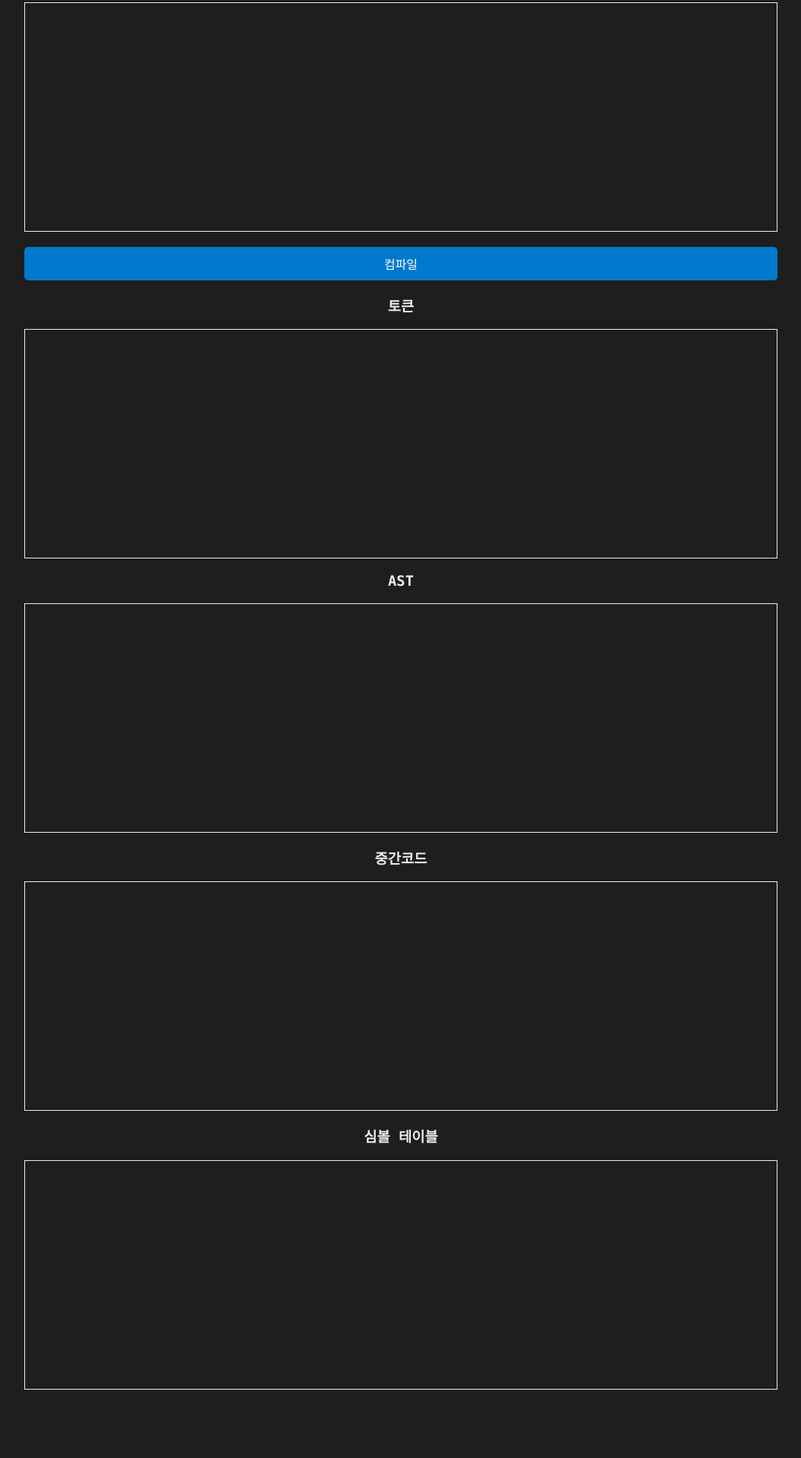
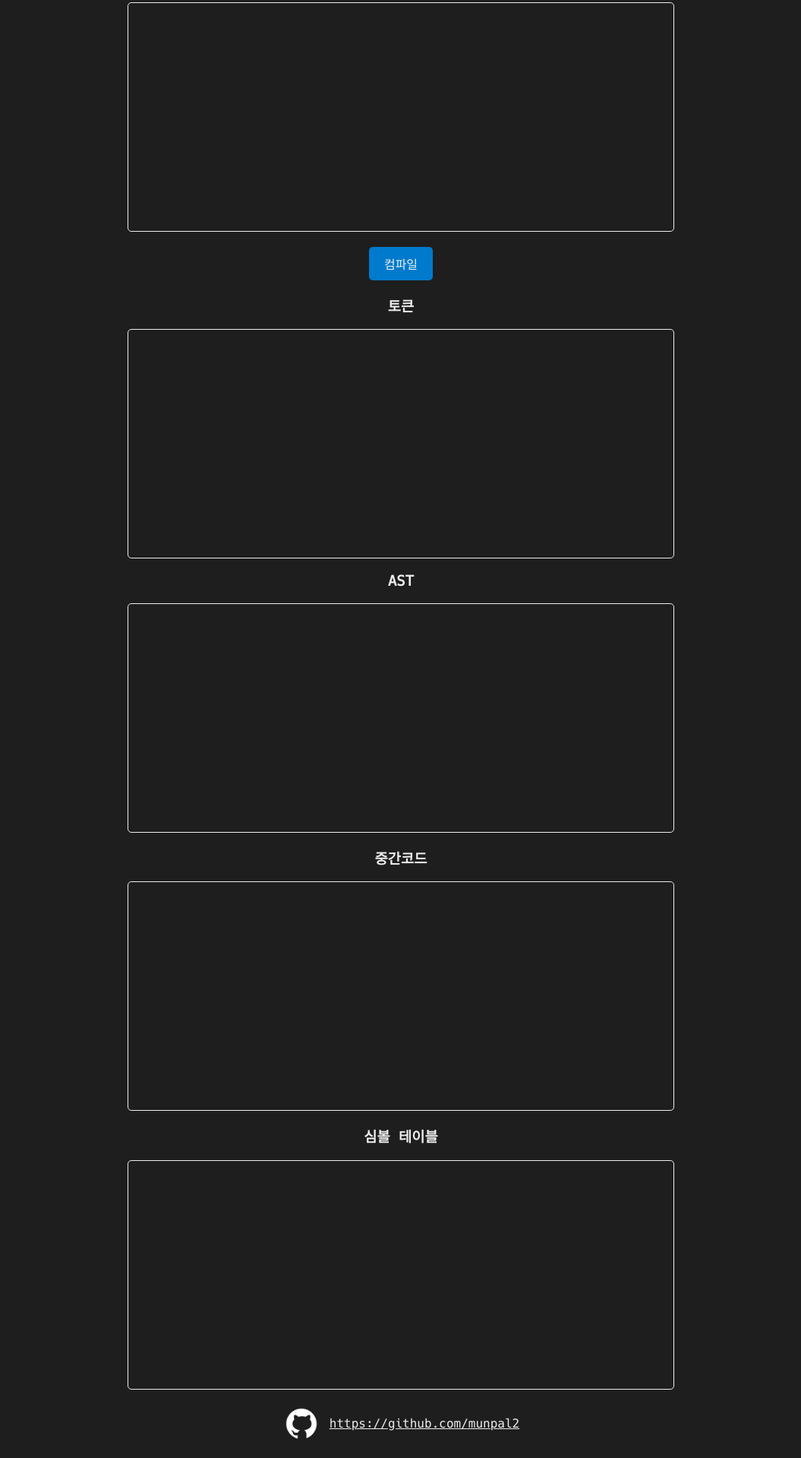
Before and after one commit to mulpal22/wcom, a plain HTML site: page index.html in a window 1280 px wide. Shown: the part 504-2423 px from the top of the page at 76% size, without its empty margins (112-1167 px from the left). Before the commit the page ends 2353 px from the top, so only its background shows below. Drawn offline with Linux system fonts and the light colour scheme.

Commit message:
크레딧과 폰트 추가

```diff
--- a/index.html
+++ b/index.html
@@ -3,7 +3,8 @@
     <head>
         <meta charset="UTF-8">
         <meta name="viewport" content="width=device-width, initial-scale=1.0">
-        <link rel="stylesheet" href="style.css"></link>
+        <title>집에서 만드는 컴파일러</title>
+        <link rel="stylesheet" href="style.css">
     </head>
     <body>
         <script defer src="script.js"></script>
@@ -12,7 +13,7 @@
             <div id="BNF">
                 <h3>BNF 표현식</h3>
                 <div id="BNF_code" class="textbox">
-                    <span style="color: lightgreen">
+                    <span style="color: #51b9ff">
                         stmts -> stmt;stmts |<br>
                         stmts -> stmt<br>
                         stmt -> id[bool] <- bool |<br>
@@ -23,13 +24,13 @@
                         stmt -> while (bool) stmt |<br>
                         stmt -> decl id |<br>
                         stmt -> decl id[num] |<br>
-                        stmt -> ε | <br>
+                        stmt -> ε <br>
                         bool -> join "|" bool |<br>
                         bool -> join<br>
                         join -> equality & join |<br>
                         join -> equality<br>
-                        equality -> rel "==" equality |<br>
-                        equality -> rel "!=" equality |<br>
+                        equality -> rel == equality |<br>
+                        equality -> rel != equality |<br>
                         equality -> rel<br>
                         rel -> expr < rel |<br>
                         rel -> expr > rel |<br>
@@ -56,9 +57,7 @@
                 <h3>소스 코드</h3>
                 <div id="source_code" contenteditable="true" class="textbox"></div>
             </div>
-            <form id="form">
-                <div type="button" id="compile_btn">컴파일</div>
-            </form>
+            <button type="button" id="compile_btn">컴파일</button>
             <div id="token">
                 <h3>토큰</h3>
                 <div id="token_code" class="textbox"></div>
@@ -75,6 +74,10 @@
                 <h3>심볼 테이블</h3>
                 <div id="symbol_table_code" class="textbox"></div>
             </div>
+            <div id="credit">
+                <img src="github.png" style="height: 50px; margin-right: 12px;"/>
+                <a style="line-height: 50px; color: #eeeeee" href="https://github.com/munpal2">https://github.com/munpal2</a>
+            </div>
         </div>
     </body>
 </html>
--- a/style.css
+++ b/style.css
@@ -1,5 +1,10 @@
+@font-face {
+    font-family: "Hack_ttf";
+    src: url(Hack-Regular.ttf);
+}
+
 body {
-    font-family: Consolas, Arial;
+    font-family: "Hack_ttf", Arial;
     background-color: #1e1e1e;
     color: #eeeeee;
     margin: 0;
@@ -7,7 +12,8 @@ body {
 }
 
 .container {
-    width: 80%;
+    max-width: 720px;
+    width: 90%;
     margin: auto;
     text-align: center;
 }
@@ -17,6 +23,7 @@ body {
     border-color: #eeeeee;
     margin: auto;
     border: 1px solid;
+    border-radius: 5px;
     text-align: left;
     padding-left: 5px;
     padding-right: 5px;
@@ -24,9 +31,16 @@ body {
     overflow: scroll;
 }
 
+#credit {
+    display: flex;
+    justify-content: center;
+    height: 50px;
+    margin-top: 20px;
+}
+
 #compile_btn {
     background-color: #007acc;
-    color: white;
+    color: #eeeeee;
     border: none;
     padding: 10px 20px;
     margin-top: 20px;
```
Also changed, not shown: Hack-Regular.ttf (added), github.png (added).
